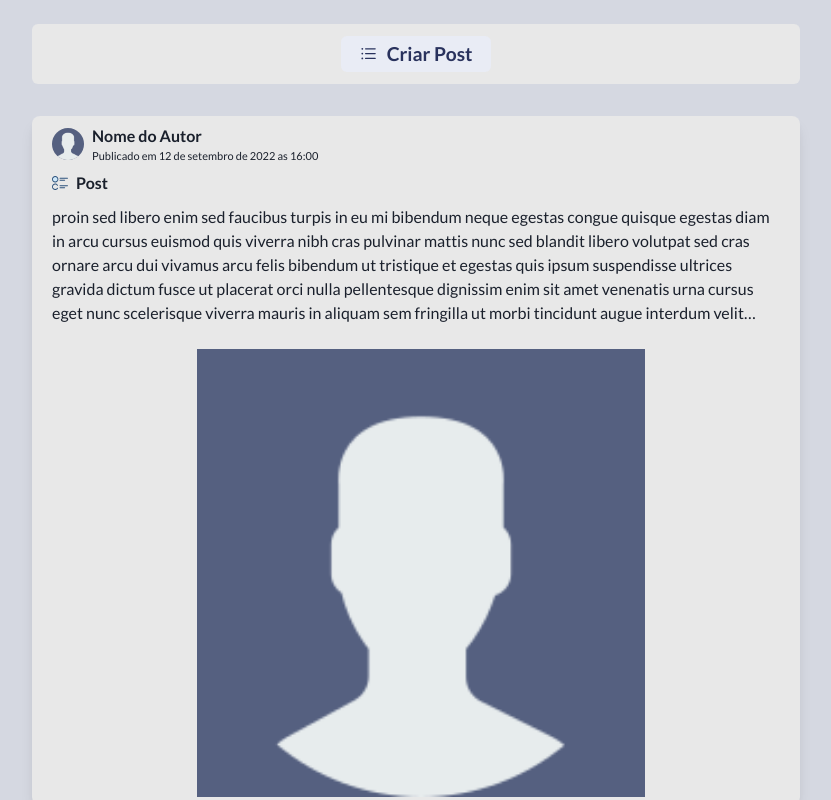
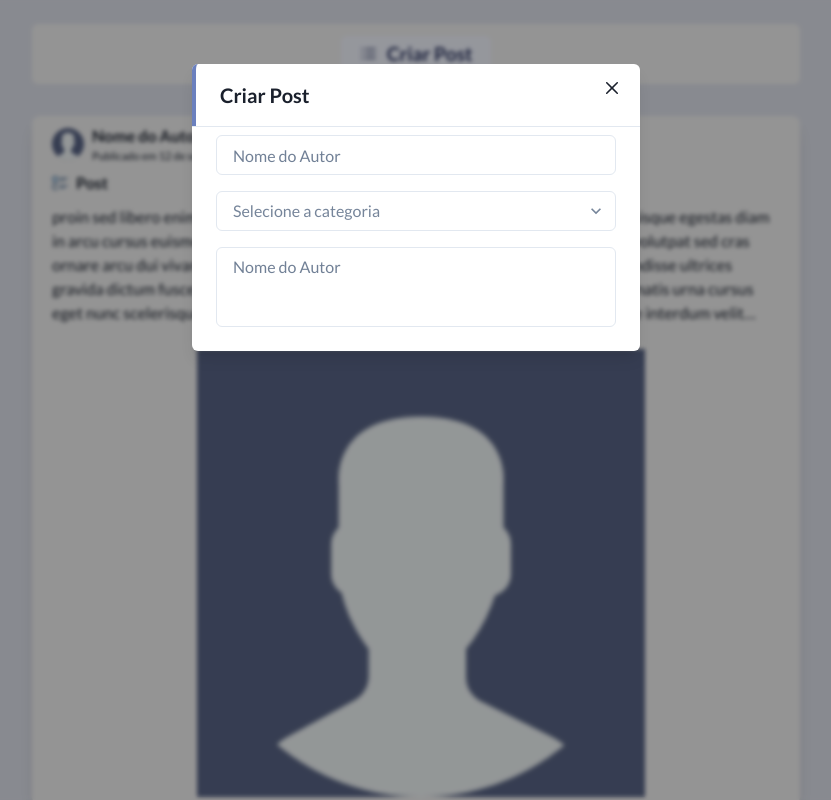
Before and after one commit to ricciardi305/test-feed-social, a React (Vite) app in the folder feed/: page / in a window 1280 px wide. Both pictures are taken after a click on the button "Criar Post". Shown: the top 800 px of the page, without its empty margins (224-1055 px from the left). Built offline with nearby package versions, Linux system fonts and the light colour scheme.

Commit message:
create modal, author input, select and textarea with dynamic height

```diff
--- a/feed/src/components/FeedHeader/index.tsx
+++ b/feed/src/components/FeedHeader/index.tsx
@@ -1,8 +1,14 @@
 import { Button } from '@chakra-ui/button';
 import { HStack } from '@chakra-ui/layout';
+import { Modal, useDisclosure } from '@chakra-ui/react';
 import { ListBullets } from 'phosphor-react';
+import { useRef } from 'react';
+import { ModalPost } from '../ModalPost';
 
 export function FeedHeader() {
+	const { onOpen, isOpen, onClose } = useDisclosure();
+	const initialRef = useRef(null);
+
 	return (
 		<HStack
 			h={'60px'}
@@ -20,9 +26,13 @@ export function FeedHeader() {
 				fontSize={'1.2rem'}
 				_hover={{ transform: 'scale(1.1)', bgColor: '#d5d8e1' }}
 				h='60%'
-				w={"150px"}>
+				w={'150px'}
+				onClick={onOpen}>
 				Criar Post
 			</Button>
+			<Modal isOpen={isOpen} onClose={onClose} motionPreset='scale'>
+				<ModalPost />
+			</Modal>
 		</HStack>
 	);
 }
--- /dev/null
+++ b/feed/src/components/ModalPost/index.tsx
@@ -0,0 +1,65 @@
+import {
+	FormControl,
+	FormLabel,
+	Input,
+	ModalBody,
+	ModalCloseButton,
+	ModalContent,
+	ModalHeader,
+	ModalOverlay,
+	Select,
+	Textarea,
+} from '@chakra-ui/react';
+import { SyntheticEvent } from 'react';
+
+export function ModalPost() {
+
+    const onChangeTextareaHandler = (e: SyntheticEvent) => {
+        const target = e.target as HTMLElement;
+        target.style.height = "30px"
+        target.style.height = `${target.scrollHeight}px`
+    }
+
+
+	return (
+		<>
+			<ModalOverlay
+				backdropFilter='blur(2px)'
+				bg={'blackAlpha.500'}
+				fontFamily='Lato, sans serif'
+			/>
+			<ModalContent>
+				<ModalHeader
+					fontFamily={'Lato, sans serif'}
+					borderLeft='4px'
+					borderColor={'#6B80BE'}
+					roundedTopLeft='md'>
+					Criar Post
+				</ModalHeader>
+				<hr />
+				<ModalCloseButton />
+				<ModalBody fontFamily={'Lato, sans serif'}>
+					<FormControl mb={4}>
+						<Input placeholder='Nome do Autor' />
+					</FormControl>
+					<FormControl mb={4}>
+						<Select placeholder='Selecione a categoria' color='#76859A'>
+							<option>Post</option>
+							<option>Artigo</option>
+							<option>Grupo</option>
+						</Select>
+					</FormControl>
+					<FormControl mb={4}>
+						<Textarea
+							placeholder='Nome do Autor'
+							height={'5em'}
+                            resize={"none"}
+                            overflow='hidden'
+                            onChange={onChangeTextareaHandler}
+						/>
+					</FormControl>
+				</ModalBody>
+			</ModalContent>
+		</>
+	);
+}
--- a/feed/src/components/PostCard/index.tsx
+++ b/feed/src/components/PostCard/index.tsx
@@ -23,7 +23,7 @@ interface PostCardProps {
 }
 
 export function PostCard() {
-	const [isSmallerThan375px, isSmallerThan430px, isSmallerThan768px] =
+	let [isSmallerThan375px, isSmallerThan430px, isSmallerThan768px] =
 		useMediaQuery([
 			'(max-width: 375px)',
 			'(max-width:425px)',
```
